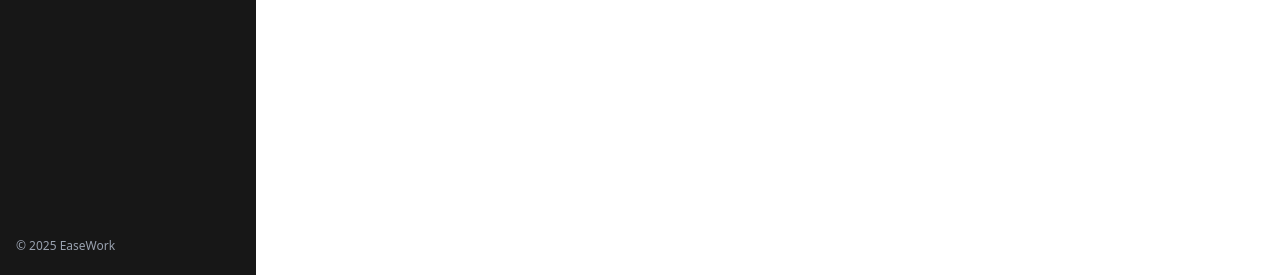
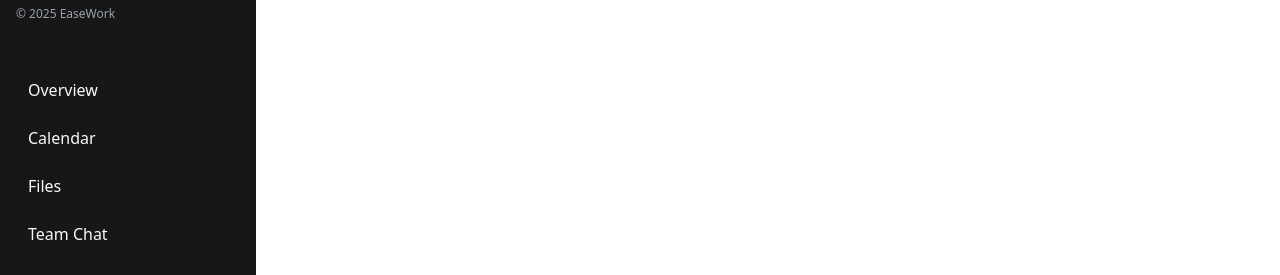
Before and after one commit to belikedeep/EaseWork, a Next.js app in the folder client/: page /dashboard in a window 1280 px wide. Shown: the part 522-797 px from the top of the page. Built offline with nearby package versions, Linux system fonts and the light colour scheme.

Commit message:
fix: prevent unwanted vertical scroll, enforce full screen dashboard layout

```diff
--- a/client/app/dashboard/page.tsx
+++ b/client/app/dashboard/page.tsx
@@ -109,7 +109,7 @@ export default function DashboardPage() {
     }, [token, pathname, loadingProjects, fetchTasks]);
 
     return (
-        <div className="flex min-h-screen dark">
+        <div className="flex min-h-screen max-h-screen h-screen overflow-hidden dark">
             <Sidebar
                 projects={projects}
                 loadingProjects={loadingProjects}
@@ -120,9 +120,9 @@ export default function DashboardPage() {
                 fetchProjects={fetchProjects}
                 handleSelectProject={handleSelectProject}
             />
-            <div className="flex flex-col flex-1">
+            <div className="flex flex-col flex-1 max-h-screen h-screen overflow-hidden">
                 <Navbar />
-                <main className="flex-1">
+                <main className="flex-1 overflow-auto">
                     {showSettings ? (
                         <SettingsPage />
                     ) : !selectedProject ? (
--- a/client/components/dashboard/Sidebar.tsx
+++ b/client/components/dashboard/Sidebar.tsx
@@ -74,6 +74,13 @@ export default function Sidebar({
             <div className="mt-auto text-xs text-gray-400">
                 &copy; {new Date().getFullYear()} EaseWork
             </div>
+            {/* Dummy navigation items */}
+            <div className="mt-8 flex flex-col gap-2">
+                <a className="px-3 py-2 rounded hover:bg-[var(--sidebar-accent)] hover:text-[var(--sidebar-accent-foreground)] text-[var(--sidebar-primary-foreground)] cursor-pointer" href="#">Overview</a>
+                <a className="px-3 py-2 rounded hover:bg-[var(--sidebar-accent)] hover:text-[var(--sidebar-accent-foreground)] text-[var(--sidebar-primary-foreground)] cursor-pointer" href="#">Calendar</a>
+                <a className="px-3 py-2 rounded hover:bg-[var(--sidebar-accent)] hover:text-[var(--sidebar-accent-foreground)] text-[var(--sidebar-primary-foreground)] cursor-pointer" href="#">Files</a>
+                <a className="px-3 py-2 rounded hover:bg-[var(--sidebar-accent)] hover:text-[var(--sidebar-accent-foreground)] text-[var(--sidebar-primary-foreground)] cursor-pointer" href="#">Team Chat</a>
+            </div>
         </div>
     );
 }
```
